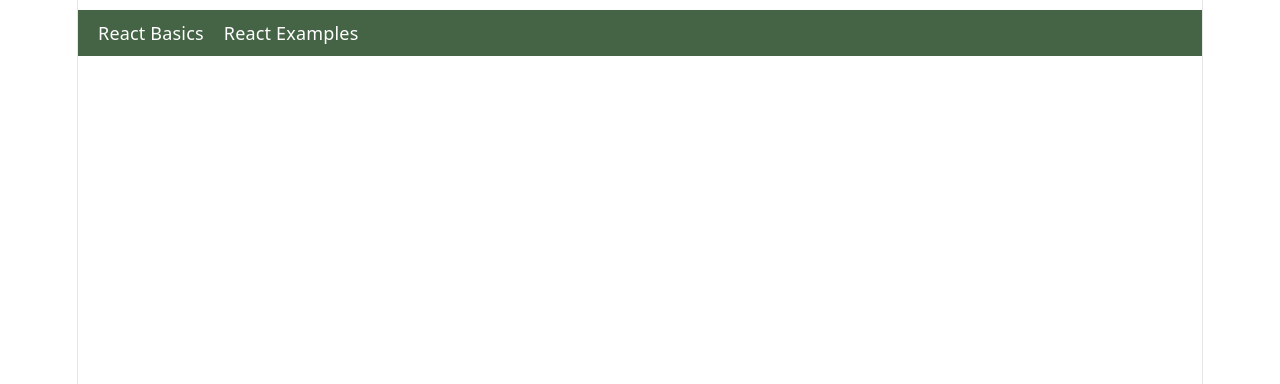
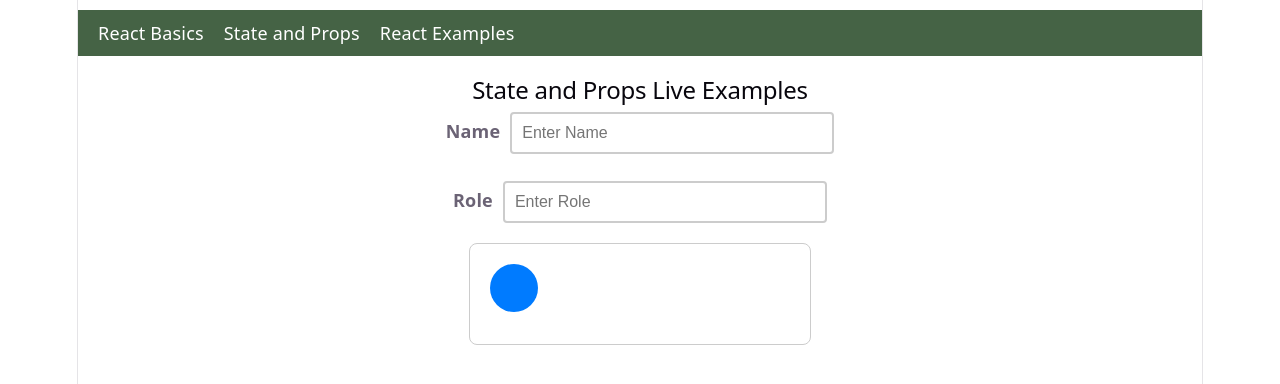
Before and after one commit to sheraz2882/ReactBasics, a React (Vite) app: page /state-and-props in a window 1280 px wide. Shown: the top 384 px of the page. Built offline with nearby package versions, Linux system fonts and the light colour scheme.

Commit message:
Working with react basics state and props

```diff
--- a/src/App.css
+++ b/src/App.css
@@ -84,3 +84,51 @@
   padding: 0;
   text-align: center;
 }
+
+.input-field {
+  padding: 10px;
+  font-size: 16px;
+  border: 2px solid #ccc;
+  border-radius: 4px;
+  width: 300px;
+}
+
+.user-info-card{
+  display:grid;
+  grid-template-columns: auto 1fr;
+  align-items: center;
+  gap:12px;
+  border: 1px solid #ccc;
+  border-radius: 8px;
+  padding: 20px;
+  max-width: 300px;
+  margin: 20px auto;
+  text-align: center;
+}
+
+.user-profile {
+  grid-column: 1;
+  width: 48px;
+  height: 48px;
+  object-fit: cover;
+  display: flex;
+  align-items: center;
+  justify-content: center;
+  border-radius: 50%;
+
+}
+
+.user-name{
+  grid-column: 2;
+  align-self: center;
+  text-align: left;
+  font-weight: 600;
+}
+
+.user-role {
+  grid-column: 2;
+  align-self: center;
+  font-weight: 400;
+  text-align: left;
+  margin-top: -18px;
+}
--- a/src/App.tsx
+++ b/src/App.tsx
@@ -4,6 +4,7 @@ import FormsHandling from './FormsExamples.tsx'
 import {BrowserRouter, Routes, Route} from 'react-router-dom';
 import Header from './Header.tsx';
 import ReactBasics from './ReactBasics.tsx';
+import { StateProps } from './StateProps.tsx';
 
 
 
@@ -14,6 +15,7 @@ function App() {
       <Header />
       <Routes>
         <Route path='/' element={<ReactBasics />} />
+        <Route path='/state-and-props' element={<StateProps />} />
         <Route path='/react-examples' element={<FormsHandling />} />
 
         {/* Add more routes here as needed */}
--- a/src/Header.tsx
+++ b/src/Header.tsx
@@ -6,6 +6,7 @@ function Header() {
         <header className='header'>
             <nav className='nav'>
                 <Link to="/" className='nav-links'>React Basics</Link>
+                <Link to="/state-and-props" className="nav-links">State and Props</Link>
                 <Link to="/react-examples" className='nav-links'>React Examples</Link>
             </nav>
         </header>
--- /dev/null
+++ b/src/StateProps.tsx
@@ -0,0 +1,71 @@
+import React, { useState } from 'react';
+
+type UserInfoCardProps = {
+    name: string;
+    role: string;
+}
+
+function UserInfoCard({name, role} : UserInfoCardProps) {
+
+    return (
+        <div className='user-info-card'>
+            <p style={{backgroundColor: '#007bff', color: '#fff'}} className="user-profile">{name.charAt(0).toUpperCase()}</p>
+            <p className="user-name">{name}</p>
+            <p className="user-role">{role}</p>
+
+        </div>
+    );
+
+}
+
+
+
+export const  StateProps = () => {
+    const [name, setName] = useState('');
+    const [role, setRole] = useState('');
+
+
+    return (
+        <div>
+            <h2>State and Props Live Examples</h2>
+
+            <label style={{fontWeight: 'bold', marginRight: '10px'}}>
+                Name
+            </label>
+
+            <input
+            className='input-field'
+            type="text"
+                    value={name}
+                    placeholder='Enter Name'
+                    onChange={(e) => {
+                        setName(e.target.value);
+                    }}
+                />
+
+                <br/>
+                <br/>
+
+<label style={{fontWeight: 'bold', marginRight: '10px'}}>
+                Role
+            </label>
+
+            <input
+            className='input-field'
+            type="text"
+                    value={role}
+                    placeholder='Enter Role'
+                    onChange={(e) => {
+                        setRole(e.target.value);
+                    }}
+                />
+
+
+
+            {UserInfoCard({name, role})}
+
+
+        </div>
+    );
+
+}
```
